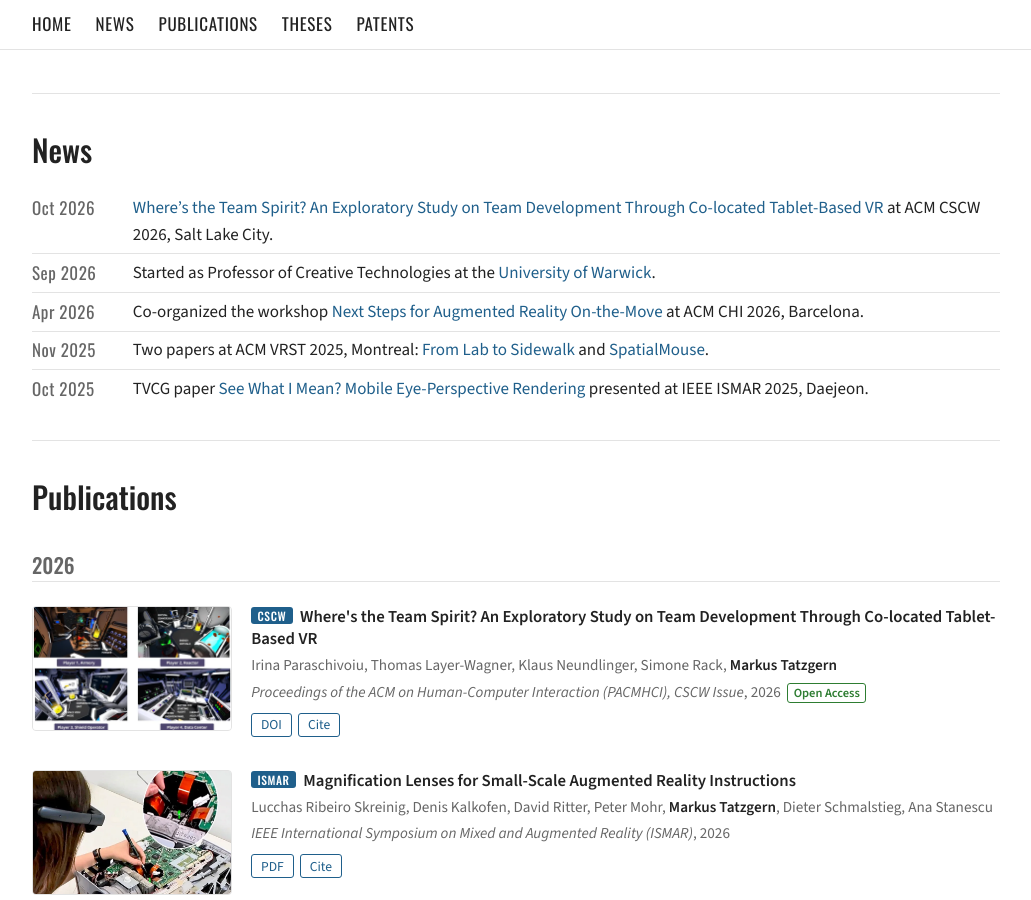
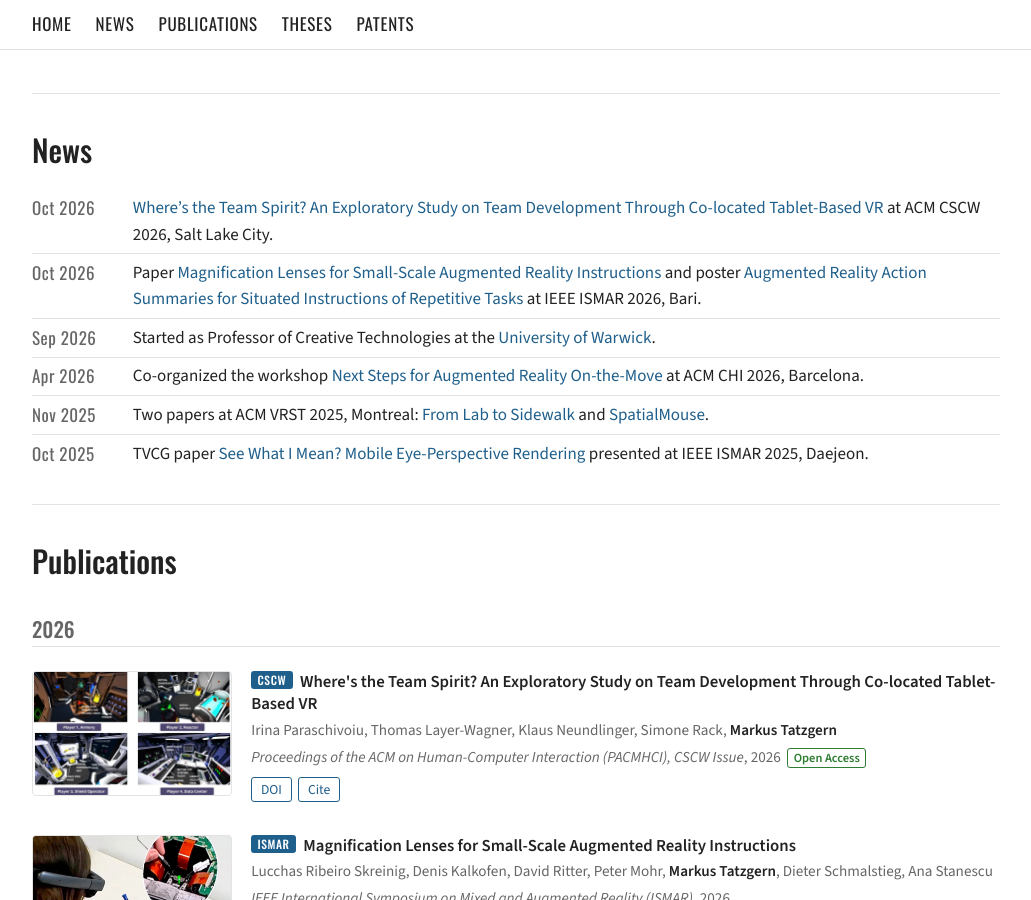
Before and after one commit to mtatz/mtatz.github.io, a Jekyll site: the page built from index.html, in a window 1280 px wide and 900 px high, scrolled down 630 px. Shown: the whole window, without its empty margins (124-1155 px from the left). Built offline with Jekyll 4.4.1, drawn with Linux system fonts in a browser that asks for light colours.

Commit message:
Add ISMAR 2026 news item
Co-Authored-By: Claude Opus 5.5 <noreply@anthropic.com>
Claude-Session: https://claude.ai/code/session_014X6Q7nAd6PJRdbiiMWzV1J

```diff
--- a/_data/news.yml
+++ b/_data/news.yml
@@ -1,6 +1,8 @@
 # News items, newest first. One line each; `text` is Markdown (links allowed). `date` is YYYY-MM.
 - date: 2026-10
   text: "[Where's the Team Spirit? An Exploratory Study on Team Development Through Co-located Tablet-Based VR](https://doi.org/10.1145/3817040) at ACM CSCW 2026, Salt Lake City."
+- date: 2026-10
+  text: "Paper [Magnification Lenses for Small-Scale Augmented Reality Instructions](https://immersive-technology-lab.github.io/projects/smallparts/assets/ribeiroskreinig_ismar26_paper.pdf) and poster [Augmented Reality Action Summaries for Situated Instructions of Repetitive Tasks](https://immersive-technology-lab.github.io/projects/actionsummaries/assets/ribeiroskreinig_ismara26_poster.pdf) at IEEE ISMAR 2026, Bari."
 - date: 2026-09
   text: "Started as Professor of Creative Technologies at the [University of Warwick](https://warwick.ac.uk/)."
 - date: 2026-04
```
